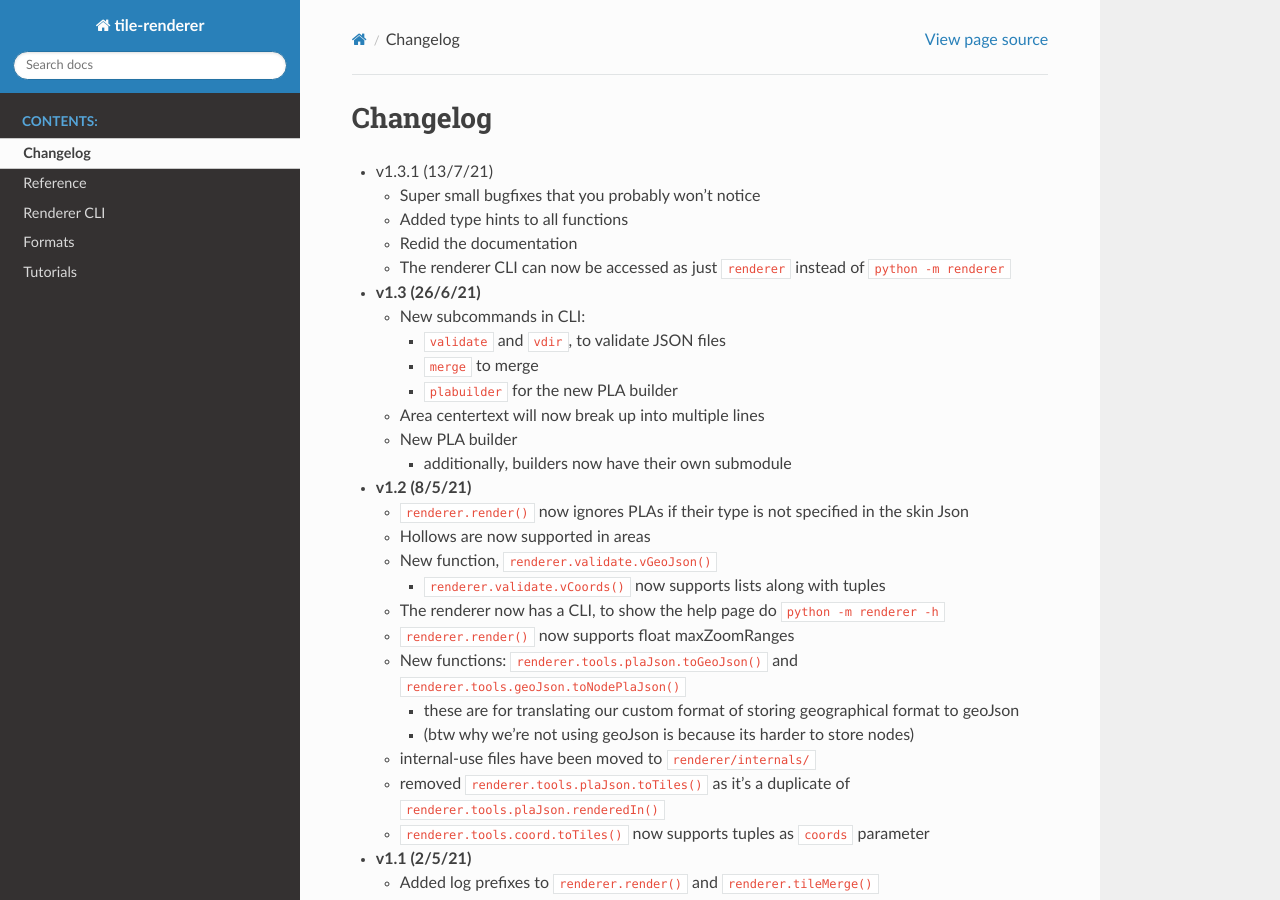
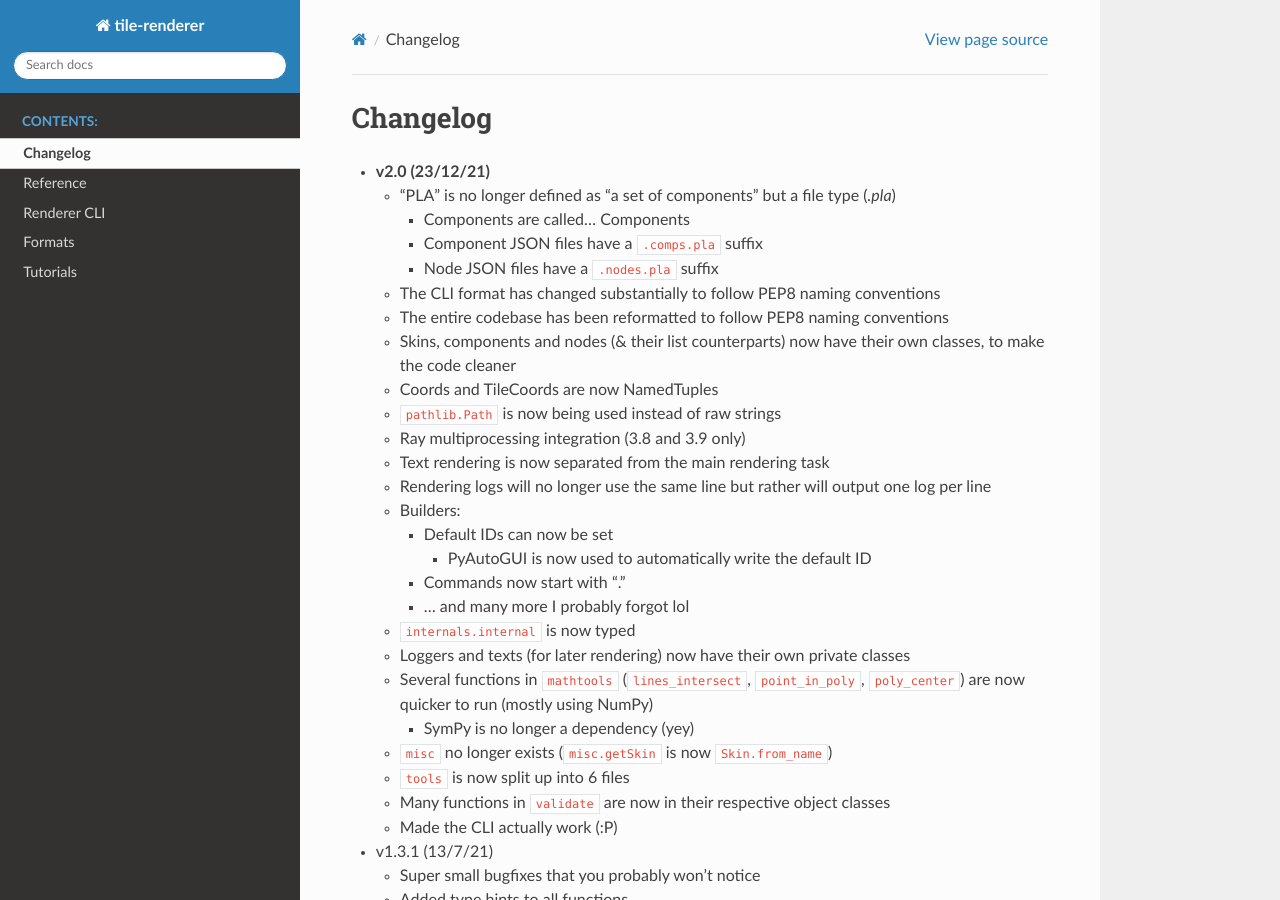
Before and after one commit to MRT-Map/tile-renderer, a Sphinx documentation site: the page built from docs/changelog.rst, in a window 1280 px wide and 900 px high. Built offline with Sphinx 7.4.7 and the Read the Docs theme 2.0.0, drawn with Linux system fonts in a browser that asks for light colours.

Commit message:
changelog stuff

```diff
--- a/docs/changelog.rst
+++ b/docs/changelog.rst
@@ -1,5 +1,40 @@
 Changelog
 =========
+* **v2.0 (23/12/21)**
+
+  * "PLA" is no longer defined as "a set of components" but a file type (`.pla`)
+
+    * Components are called... Components
+    * Component JSON files have a ``.comps.pla`` suffix
+    * Node JSON files have a ``.nodes.pla`` suffix
+
+  * The CLI format has changed substantially to follow PEP8 naming conventions
+  * The entire codebase has been reformatted to follow PEP8 naming conventions
+  * Skins, components and nodes (& their list counterparts) now have their own classes, to make the code cleaner
+  * Coords and TileCoords are now NamedTuples
+  * ``pathlib.Path`` is now being used instead of raw strings
+  * Ray multiprocessing integration (3.8 and 3.9 only)
+  * Text rendering is now separated from the main rendering task
+  * Rendering logs will no longer use the same line but rather will output one log per line
+  * Builders:
+
+    * Default IDs can now be set
+
+      * PyAutoGUI is now used to automatically write the default ID
+
+    * Commands now start with "."
+    * ... and many more I probably forgot lol
+
+  * ``internals.internal`` is now typed
+  * Loggers and texts (for later rendering) now have their own private classes
+  * Several functions in ``mathtools`` (``lines_intersect``, ``point_in_poly``, ``poly_center``) are now quicker to run (mostly using NumPy)
+
+    * SymPy is no longer a dependency (yey)
+
+  * ``misc`` no longer exists (``misc.getSkin`` is now ``Skin.from_name``)
+  * ``tools`` is now split up into 6 files
+  * Many functions in ``validate`` are now in their respective object classes
+  * Made the CLI actually work (:P)
 
 * v1.3.1 (13/7/21)
 
--- a/docs/formats.rst
+++ b/docs/formats.rst
@@ -2,14 +2,14 @@ Formats
 =======
 .. _formats:
 
-Componemts
+Components
 ----
 .. code-block:: javascript
 
   {
     "(nameid)": {
       "type": "(type)",
-      "displayname": "(disp>layname)",
+      "displayname": "(displayname)",
       "description": "(description)".
       "layer": layer_no,
       "nodes": [nodeid, nodeid, nodeid],
--- a/docs/requirements.txt
+++ b/docs/requirements.txt
@@ -1,7 +1,8 @@
 sphinxcontrib-programoutput
-sympy
 numpy
 schema
 blessed
 pillow
 click
+pyautogui
+psutil
```
Also changed, not shown: README.md (+35 -17 lines), changelog.rst (deleted, +0 -186 lines), 1 other file.
